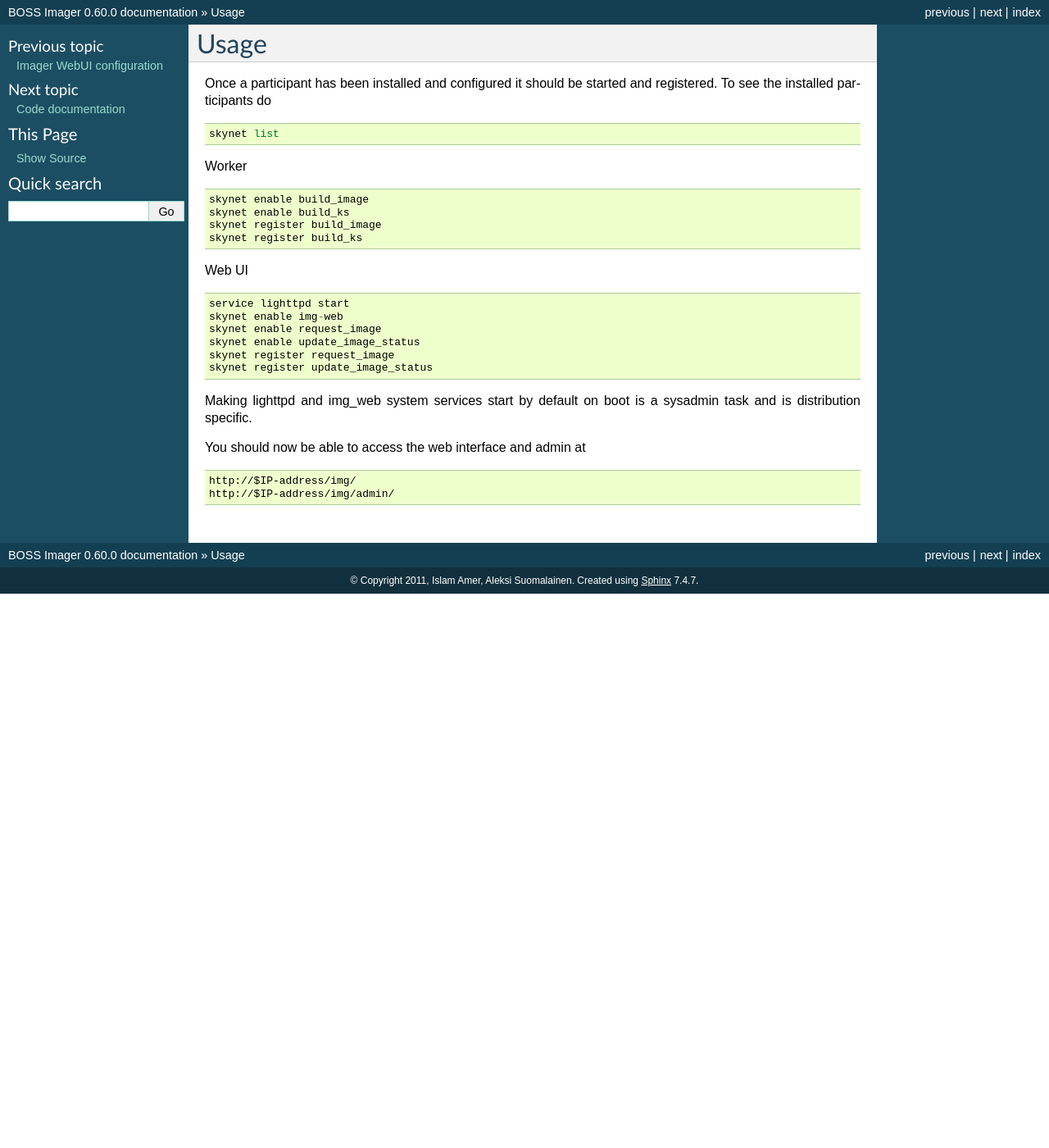
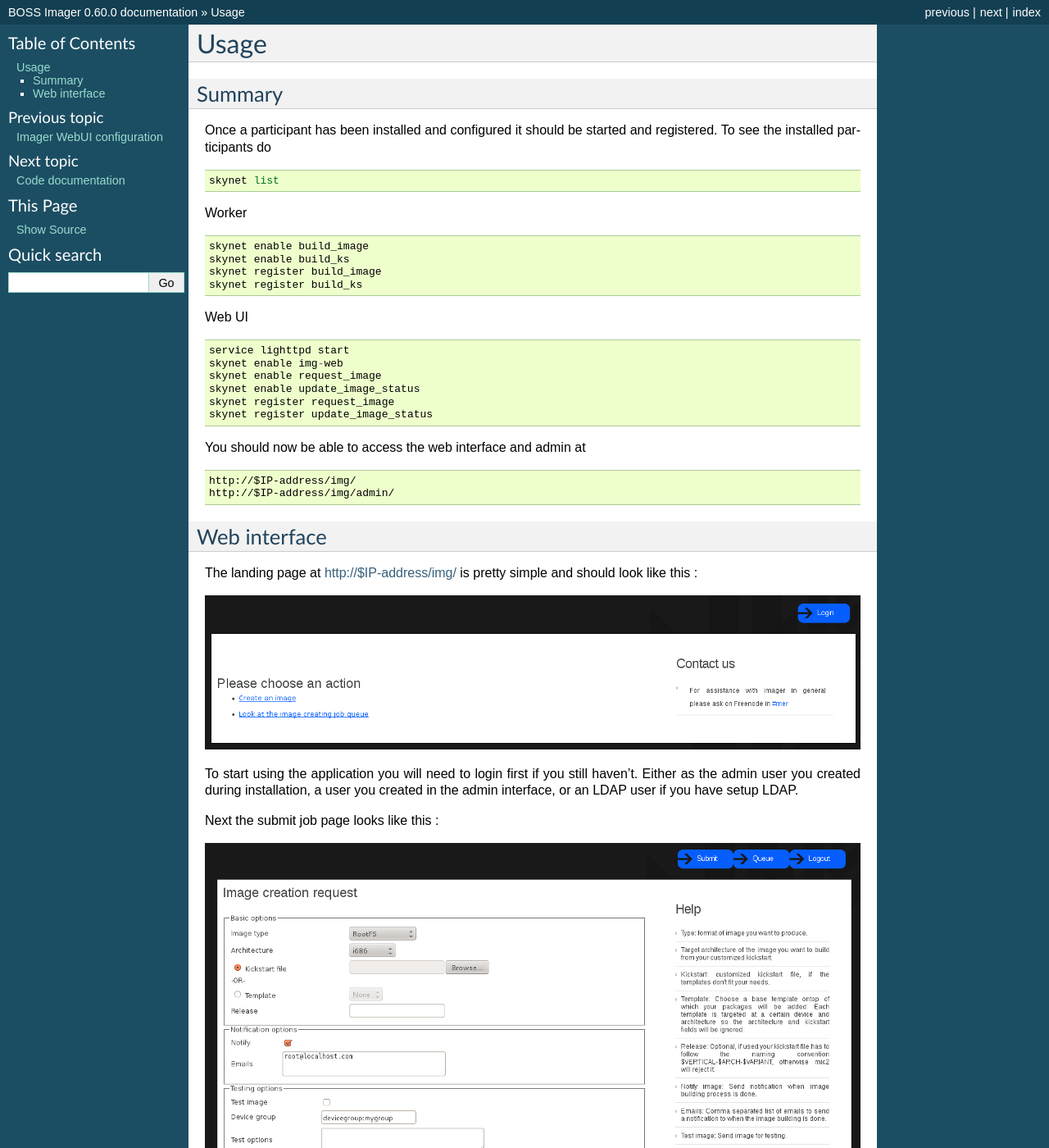
Before and after one commit to MeeGoIntegration/imager, a Sphinx documentation site: the page built from docs/usage.rst, in a window 1280 px wide and 1400 px high. Shown: the whole window at 82% size. Built offline with Sphinx 7.4.7, drawn with Linux system fonts in a browser that asks for light colours; some of the changed text lies outside the part shown.

Commit message:
minor bugfix, screenshots in docs

```diff
--- a/docs/usage.rst
+++ b/docs/usage.rst
@@ -1,5 +1,8 @@
 Usage
 *****
+
+Summary
+-------
 
 Once a participant has been installed and configured it should be started and
 registered. To see the installed participants do ::
@@ -23,10 +26,30 @@
    skynet register update_image_status
 
 
-Making lighttpd and img_web system services start by default on boot is a
-sysadmin task and is distribution specific.
-
 You should now be able to access the web interface and admin at ::
 
    http://$IP-address/img/
    http://$IP-address/img/admin/
+
+Web interface
+-------------
+
+The landing page at http://$IP-address/img/ is pretty simple and should look like this :
+
+.. image:: screenshots/landing.png
+
+To start using the application you will need to login first if you still haven't. Either as
+the admin user you created during installation, a user you created in the admin interface,
+or an LDAP user if you have setup LDAP.
+
+Next the submit job page looks like this :
+
+.. image:: screenshots/submit.png
+
+After submitting a kickstart to be built you will be redirected to the queue page :
+
+.. image:: screenshots/queue.png
+
+The image details page looks like this :
+
+.. image:: screenshots/details.png
--- a/src/img_web/templates/index.html
+++ b/src/img_web/templates/index.html
@@ -15,7 +15,7 @@
 {% block sidebar_content %}
 <li>
   <p>
-    For assistance with imager in general please ask on Freenode in <a href="irc://freenode.net/meego">#meego</a>
+    For assistance with imager in general please ask on Freenode in <a href="irc://freenode.net/mer">#mer</a>
   </p>
 </li>
 {% endblock %}
```
Also changed, not shown: docs/configuration/img-conf.rst (+48 -38 lines), docs/screenshots/details.png (added), docs/screenshots/landing.png (added), docs/screenshots/queue.png (added), docs/screenshots/submit.png (added), 2 other files.
